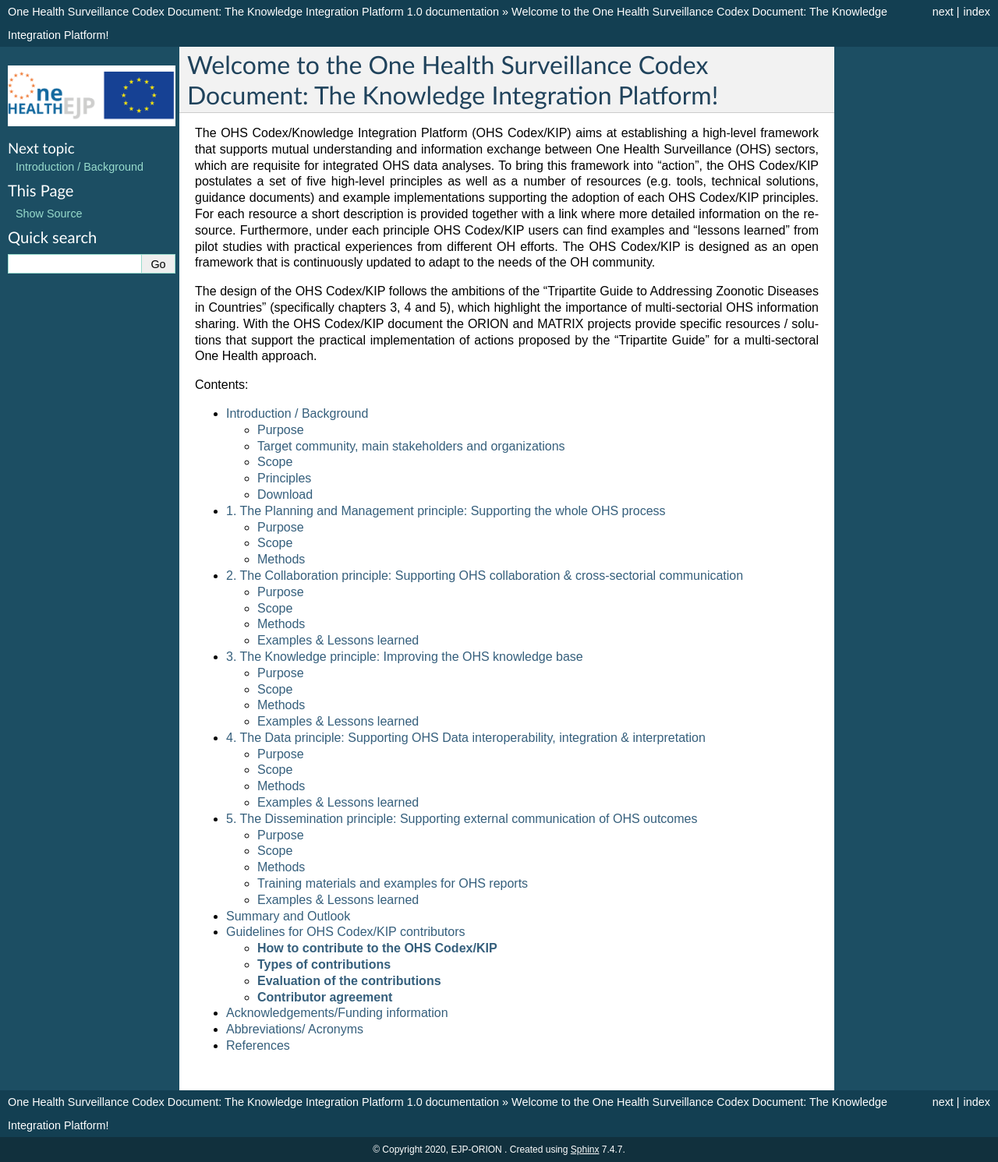
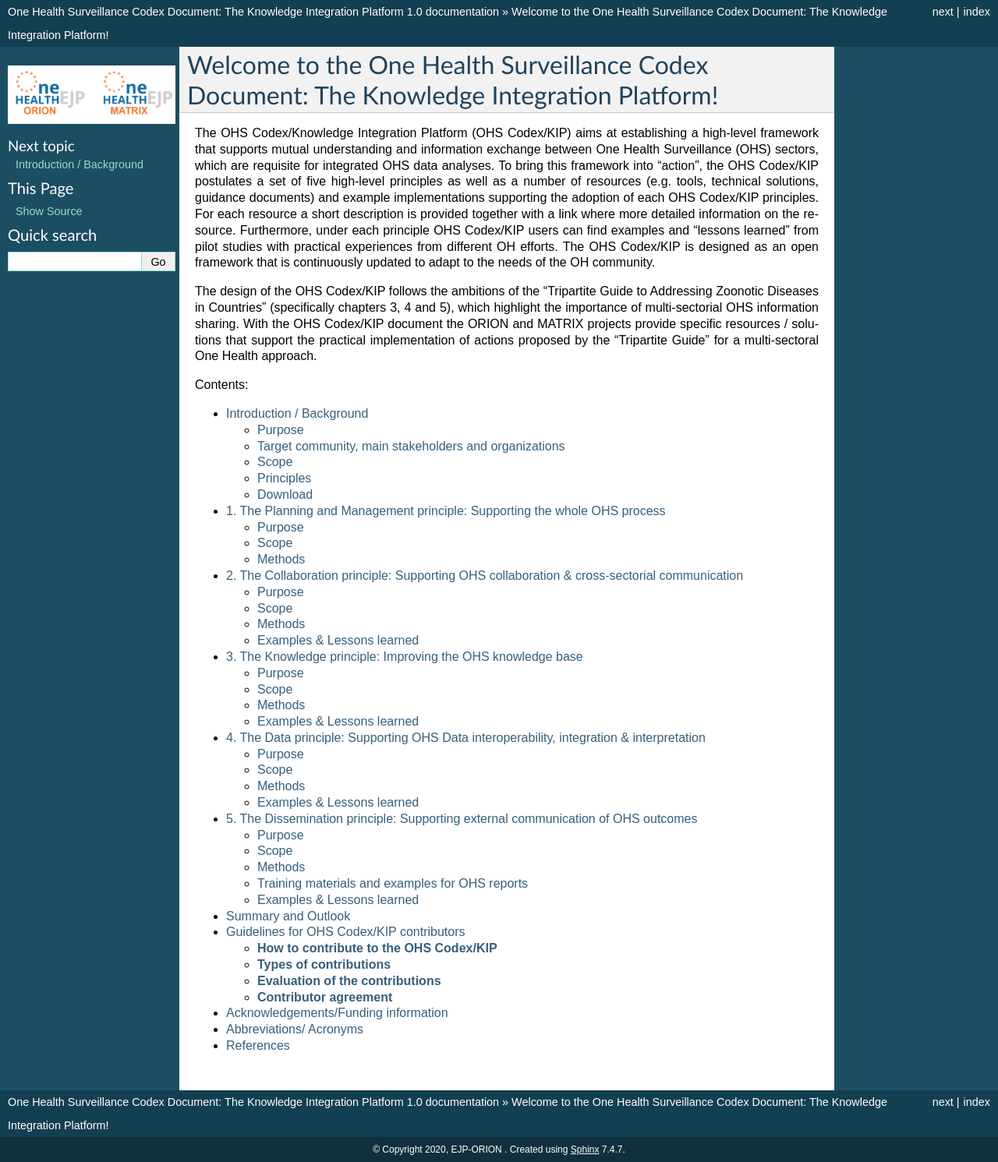
Before and after one commit to EJP-ORION/OH-Surveillance-Codex, a Sphinx documentation site: the page built from docs/index.rst, in a window 1280 px wide. Shown: the whole page at 78% size. Built offline with Sphinx 7.4.7, drawn with Linux system fonts in a browser that asks for light colours.

Commit message:
New logo

```diff
--- a/docs/conf.py
+++ b/docs/conf.py
@@ -131,7 +131,7 @@ html_theme = 'default'
 html_static_path = ['_static']
 
 #Add the logo
-html_logo = "_static/ohejp_logo.png"
+html_logo = "_static/orion_matrix_logos.png"
 html_theme_options = {
     'logo_only': True,
     'display_version': False,
```
